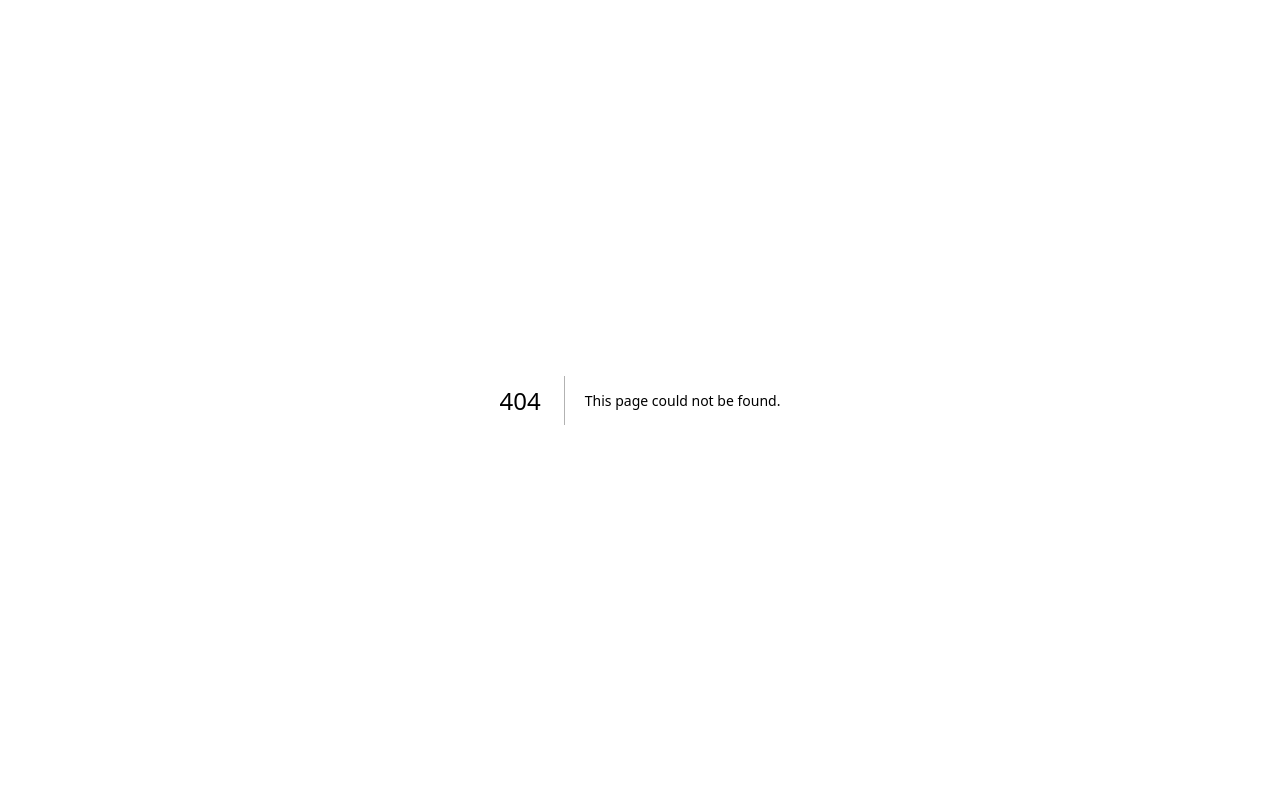
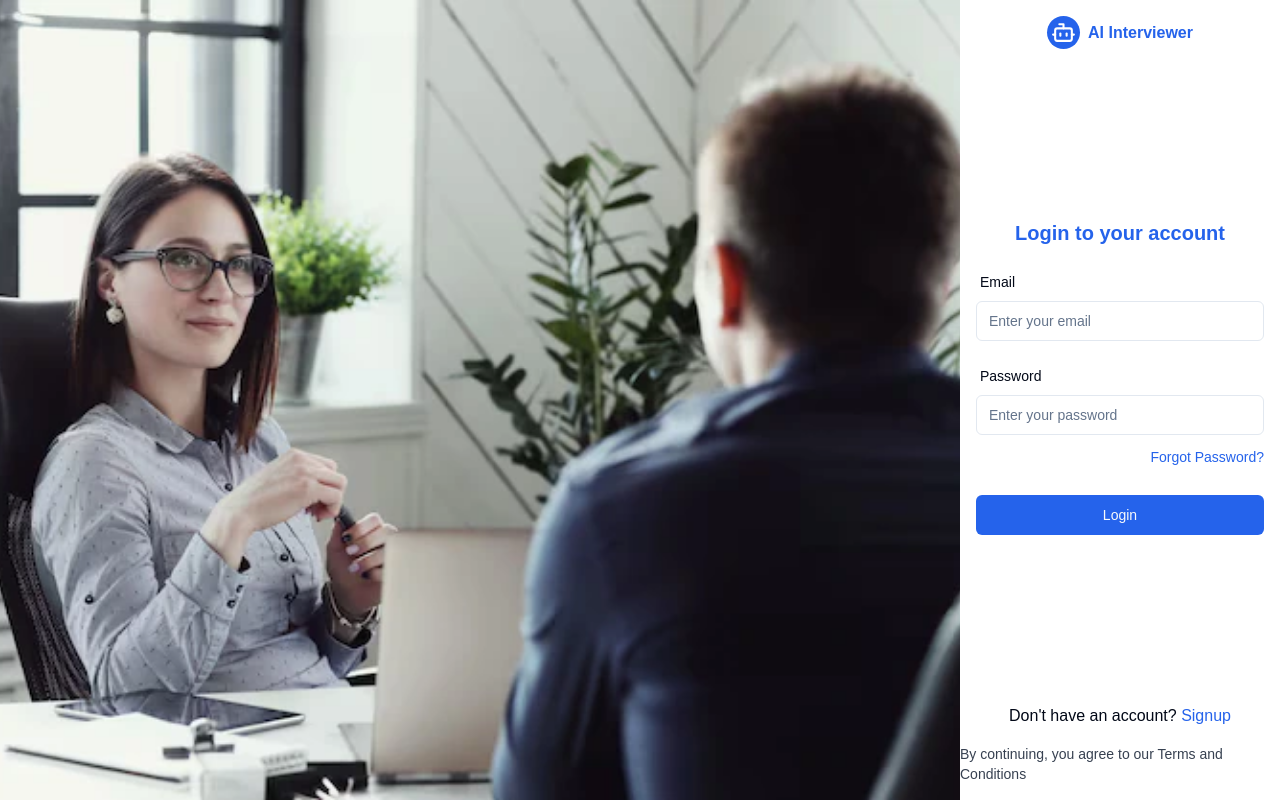
Before and after one commit to HimanshuS1nha/AI-Interviewer, a Next.js app: page /login in a window 1280 px wide. Before the commit this address had no page. Built offline with nearby package versions, Linux system fonts and the light colour scheme.

Commit message:
login page UI complete

```diff
--- /dev/null
+++ b/src/app/(auth)/layout.tsx
@@ -0,0 +1,28 @@
+import Image from "next/image";
+
+import BrandLogo from "@/components/BrandLogo";
+
+export default function AuthLayout({
+  children,
+}: Readonly<{
+  children: React.ReactNode;
+}>) {
+  return (
+    <div className="w-full h-[100dvh] flex">
+      <div className="w-[75%] h-full relative">
+        <Image
+          src="/auth-img.webp"
+          alt="Interview"
+          className="object-cover"
+          fill
+        />
+      </div>
+
+      <div className="w-[25%] flex flex-col justify-between items-center  py-4 bg-white shadow-md shadow-black">
+        <BrandLogo />
+
+        {children}
+      </div>
+    </div>
+  );
+}
--- /dev/null
+++ b/src/app/(auth)/login/page.tsx
@@ -0,0 +1,64 @@
+import { Label } from "@/components/ui/label";
+import { Input } from "@/components/ui/input";
+import { Button } from "@/components/ui/button";
+import Link from "next/link";
+
+const Login = () => {
+  return (
+    <>
+      <form className="flex flex-col gap-y-7 w-[90%]">
+        <p className="text-primary text-xl font-semibold text-center">
+          Login to your account
+        </p>
+
+        <div className="flex flex-col gap-y-3">
+          <Label htmlFor="email" className="ml-1">
+            Email
+          </Label>
+          <Input
+            placeholder="Enter your email"
+            type="email"
+            id="email"
+            required
+          />
+        </div>
+        <div className="flex flex-col gap-y-3">
+          <Label htmlFor="password" className="ml-1">
+            Password
+          </Label>
+          <Input
+            placeholder="Enter your password"
+            type="password"
+            id="password"
+            required
+          />
+          <div className="flex justify-end">
+            <p className="text-sm text-primary hover:underline delay-100 transition-all cursor-pointer">
+              Forgot Password?
+            </p>
+          </div>
+        </div>
+
+        <Button>Login</Button>
+      </form>
+
+      <div className="flex flex-col gap-y-4 items-center">
+        <p>
+          Don&apos;t have an account?{" "}
+          <Link
+            href={"/signup"}
+            className="text-primary font-medium hover:underline cursor-pointer"
+          >
+            Signup
+          </Link>
+        </p>
+        <p className="text-sm font-medium text-gray-700">
+          By continuing, you agree to our{" "}
+          <span className="font-medium">Terms and Conditions</span>
+        </p>
+      </div>
+    </>
+  );
+};
+
+export default Login;
```
Also changed, not shown: public/auth-img.webp (added).
